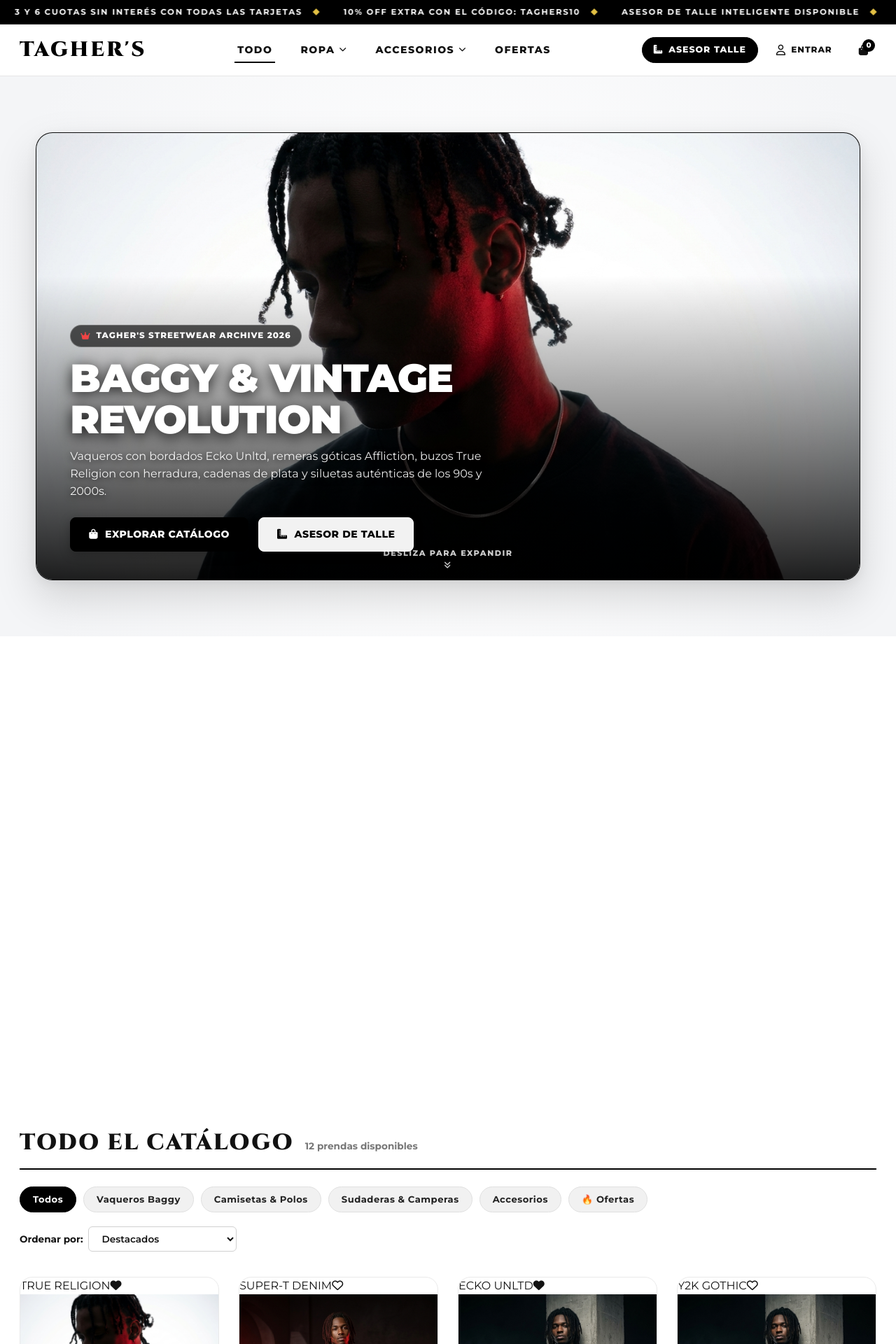
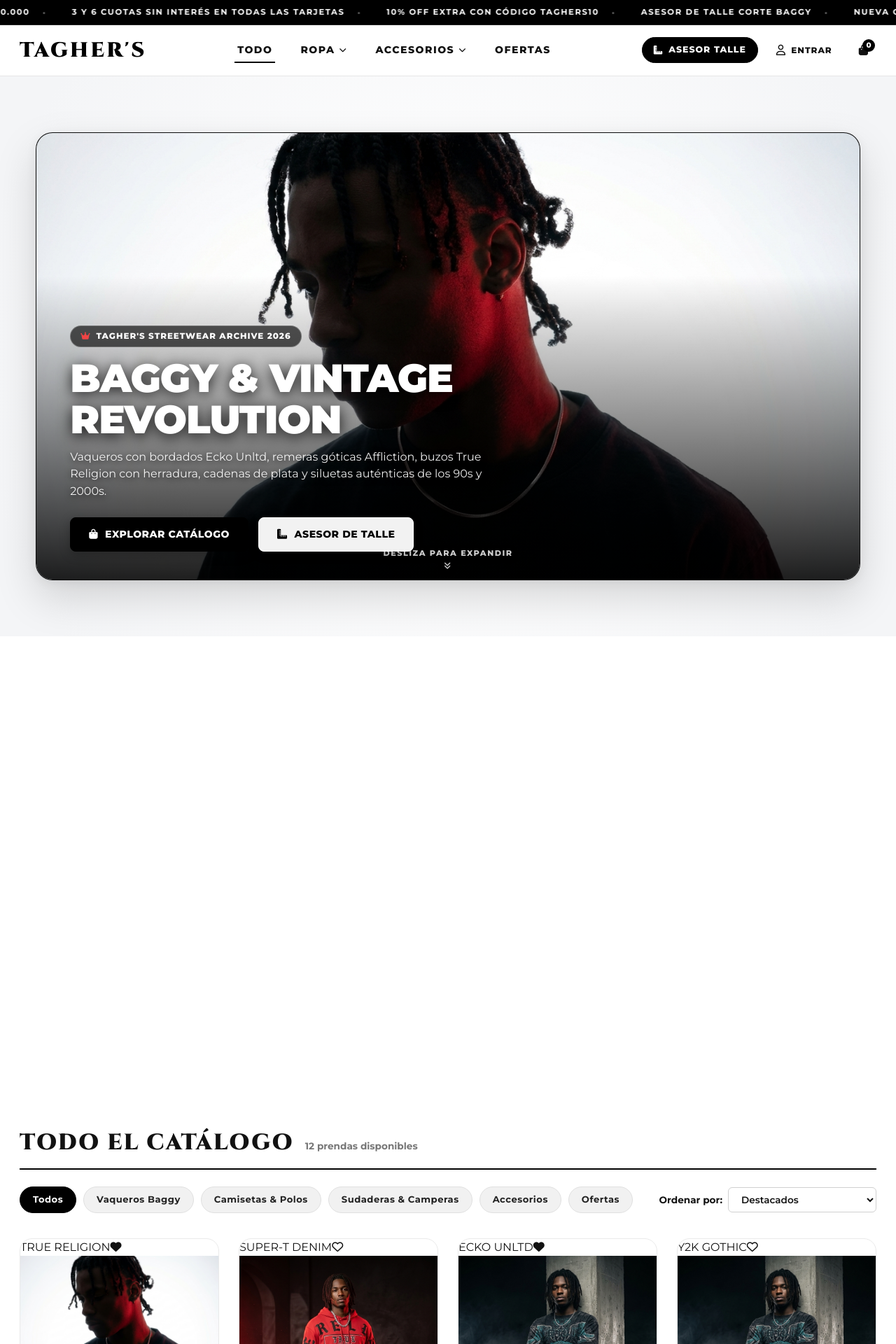
Before and after one commit to erickflores123hz-bit/THAGERS, a Next.js app: page / in a window 1280 px wide. Shown: the top 1920 px of the page at 70% size. Built offline with nearby package versions, Linux system fonts and the light colour scheme; no server answers.

Commit message:
style: remove all emojis and AI-like symbols in favor of clean high-end minimalist fashion copywriting

```diff
--- a/components/AdminModal.jsx
+++ b/components/AdminModal.jsx
@@ -104,7 +104,7 @@ export default function AdminModal() {
     a.download = `taghers_db_backup_${new Date().toISOString().split('T')[0]}.json`;
     a.click();
     URL.revokeObjectURL(url);
-    showToast('¡Backup JSON de la base de datos descargado!', 'success');
+    showToast('Backup JSON de la base de datos descargado', 'success');
   };
 
   // Copiar SQL para Supabase
@@ -144,7 +144,7 @@ CREATE TABLE IF NOT EXISTS orders (
 );`;
 
     navigator.clipboard.writeText(sql);
-    showToast('✓ Script SQL para Supabase copiado al portapapeles', 'success');
+    showToast('Script SQL para Supabase copiado al portapapeles', 'success');
   };
 
   return (
--- a/components/AuthModal.jsx
+++ b/components/AuthModal.jsx
@@ -134,13 +134,13 @@ export default function AuthModal() {
 
                     <div className="auth-credentials-hint">
                       <p>
-                        👑 <b>Administrador:</b> admin@taghers.com / admin123{' '}
+                        <b>Administrador:</b> admin@taghers.com / admin123{' '}
                         <button type="button" onClick={quickFillAdmin} style={{ color: '#e2c044', textDecoration: 'underline', marginLeft: '6px' }}>
                           (Autocompletar)
                         </button>
                       </p>
                       <p>
-                        👤 <b>Cliente Demo:</b> demo@taghers.com / 123456{' '}
+                        <b>Cliente Demo:</b> demo@taghers.com / 123456{' '}
                         <button type="button" onClick={quickFillDemo} style={{ color: '#2a9d8f', textDecoration: 'underline', marginLeft: '6px' }}>
                           (Autocompletar)
                         </button>
--- a/components/CartDrawer.jsx
+++ b/components/CartDrawer.jsx
@@ -188,7 +188,7 @@ export default function CartDrawer() {
                     className="coupon-applied-alert"
                     style={{ display: 'flex' }}
                   >
-                    <span>✓ Cupón {coupon.code} aplicado ({coupon.discountPercent}% OFF)</span>
+                    <span>Cupón {coupon.code} aplicado ({coupon.discountPercent}% OFF)</span>
                     <button onClick={removeCouponCode}>
                       <i className="fa-solid fa-xmark"></i>
                     </button>
--- a/components/Catalog.jsx
+++ b/components/Catalog.jsx
@@ -41,7 +41,7 @@ export default function Catalog() {
     { key: 'camisetas', label: 'Camisetas & Polos' },
     { key: 'sudaderas', label: 'Sudaderas & Camperas' },
     { key: 'accesorios', label: 'Accesorios' },
-    { key: 'ofertas', label: '🔥 Ofertas' }
+    { key: 'ofertas', label: 'Ofertas' }
   ];
 
   // Filtrado
@@ -189,7 +189,7 @@ export default function Catalog() {
                     <div className="product-brand-line">
                       <span>TAGHER'S ARCHIVE</span>
                       {isLowStock ? (
-                        <span className="stock-pill low">¡Últimas {product.stock} un.!</span>
+                        <span className="stock-pill low">Stock limitado ({product.stock} u.)</span>
                       ) : (
                         <span className="stock-pill in-stock">{product.stock} disponibles</span>
                       )}
--- a/components/CheckoutModal.jsx
+++ b/components/CheckoutModal.jsx
@@ -461,7 +461,7 @@ export default function CheckoutModal() {
 
                 <div style={{ display: 'flex', justifyContent: 'space-between', marginBottom: '6px', fontSize: '0.85rem', color: '#bbb' }}>
                   <span>Envío a domicilio:</span>
-                  <span style={{ color: '#4ade80' }}>¡GRATIS!</span>
+                  <span style={{ color: '#4ade80' }}>Bonificado</span>
                 </div>
 
                 <div style={{ display: 'flex', justifyContent: 'space-between', marginTop: '10px', paddingTop: '10px', borderTop: '1px solid #333', fontSize: '1.2rem', fontWeight: 900 }}>
@@ -490,7 +490,7 @@ export default function CheckoutModal() {
             <div className="success-icon">
               <i className="fa-solid fa-circle-check"></i>
             </div>
-            <h2>¡ORDEN CONFIRMADA!</h2>
+            <h2>ORDEN CONFIRMADA</h2>
             <p>
               Tu pago ha sido acreditado y la orden fue registrada con éxito en la base de datos de <b>TAGHER'S</b>.
             </p>
--- a/components/Footer.jsx
+++ b/components/Footer.jsx
@@ -10,7 +10,7 @@ export default function Footer() {
   const handleNewsletter = (e) => {
     e.preventDefault();
     if (email.trim()) {
-      showToast(`¡Gracias por suscribirte con ${email}! Recibirás acceso prioritario a los próximos drops.`, 'success');
+      showToast(`Suscripción confirmada para ${email}`, 'success');
       setEmail('');
     }
   };
@@ -98,7 +98,7 @@ export default function Footer() {
                 href="#"
                 onClick={(e) => {
                   e.preventDefault();
-                  showToast("TAGHER'S v2.0 - Arquitectura Next.js, React 19, Tailwind CSS y MediaPipe Pose", 'info');
+                  showToast("TAGHER'S ARCHIVE - Next.js & React 19", 'info');
                 }}
               >
                 <i className="fa-solid fa-code-branch"></i> Versión del Sistema (Next.js)
--- a/components/SmartSizerModal.jsx
+++ b/components/SmartSizerModal.jsx
@@ -55,7 +55,7 @@ export default function SmartSizerModal() {
   const applyRecommendation = () => {
     if (result) {
       setRecommendedSize(result.size);
-      showToast(`¡Talle ${result.size} aplicado como tu talle predeterminado!`, 'success');
+      showToast(`Talle ${result.size} seleccionado como preferido`, 'success');
       setIsSmartSizerModalOpen(false);
     }
   };
--- a/components/TopAnnouncement.jsx
+++ b/components/TopAnnouncement.jsx
@@ -5,13 +5,12 @@ import React from 'react';
 export default function TopAnnouncement() {
   const items = [
     "NUEVA COLECCIÓN Y2K STREETWEAR 2026",
-    "ENVÍOS GRATIS EN COMPRAS MAYORES A $80.000",
-    "3 Y 6 CUOTAS SIN INTERÉS CON TODAS LAS TARJETAS",
-    "10% OFF EXTRA CON EL CÓDIGO: TAGHERS10",
-    "ASESOR DE TALLE INTELIGENTE DISPONIBLE"
+    "ENVÍOS SIN CARGO EN COMPRAS SUPERIORES A $80.000",
+    "3 Y 6 CUOTAS SIN INTERÉS EN TODAS LAS TARJETAS",
+    "10% OFF EXTRA CON CÓDIGO TAGHERS10",
+    "ASESOR DE TALLE CORTE BAGGY"
   ];
 
-  // Duplicamos para ciclo infinito perfecto e imperceptible
   const marqueeItems = [...items, ...items, ...items];
 
   return (
@@ -28,7 +27,7 @@ export default function TopAnnouncement() {
         className="announcement-track"
         style={{
           display: 'inline-flex',
-          gap: '32px',
+          gap: '36px',
           willChange: 'transform'
         }}
       >
@@ -38,14 +37,14 @@ export default function TopAnnouncement() {
             style={{
               display: 'inline-flex',
               alignItems: 'center',
-              gap: '14px',
-              letterSpacing: '1.8px',
+              gap: '18px',
+              letterSpacing: '1.6px',
               fontSize: '0.72rem',
               fontWeight: 700
             }}
           >
             <span>{text}</span>
-            <span style={{ color: '#e2c044', fontSize: '0.65rem' }}>◆</span>
+            <span style={{ opacity: 0.35, fontSize: '0.75rem' }}>•</span>
           </span>
         ))}
       </div>
```
Also changed, not shown: lib/context.jsx (+7 -7 lines).
